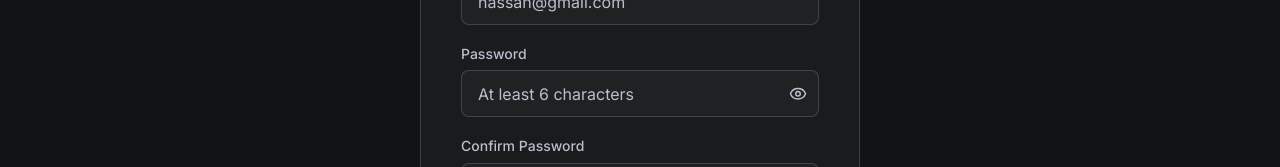
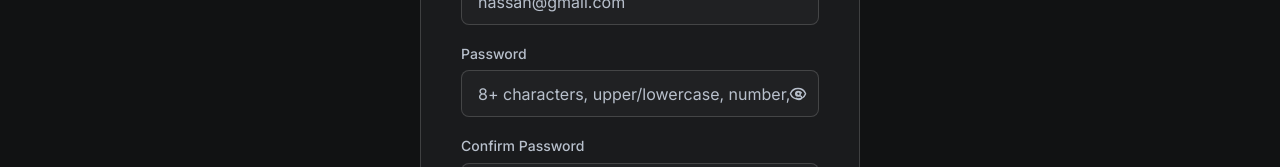
Before and after one commit to Hassandawah1/Movie-Booking, a React (Vite) app: page /register in a window 1280 px wide. Shown: the part 409-576 px from the top of the page. Built offline with nearby package versions, Linux system fonts and the light colour scheme; no server answers.

Commit message:
updated version

```diff
--- a/src/pages/auth/RegisterPage.jsx
+++ b/src/pages/auth/RegisterPage.jsx
@@ -20,14 +20,18 @@ const RegisterPage = () => {
 
   const validate = () => {
     if (!form.name.trim()) return "Full name is required"
-    if (form.name.trim().length < 2) return "Name must be at least 2 characters"
+    if (Array.from(form.name.trim()).length < 3) return "Name must be at least 3 characters"
     if (!/^[\p{L}\p{M}]+(?:[ '\u2019.-][\p{L}\p{M}]+)*$/u.test(form.name.trim())) {
       return "Name can only contain letters, spaces, hyphens, apostrophes, and periods"
     }
     if (!form.email.trim()) return "Email address is required"
-    if (!/^[^\s@]+@[^\s@]+\.[^\s@]+$/.test(form.email)) return "Please enter a valid email address"
+    if (!/^[A-Z0-9!#$%&'*+/=?^_`{|}~-]+(?:\.[A-Z0-9!#$%&'*+/=?^_`{|}~-]+)*@(?:[A-Z0-9](?:[A-Z0-9-]{0,61}[A-Z0-9])?\.)+[A-Z]{2,63}$/i.test(form.email.trim())) {
+      return "Please enter a valid email address"
+    }
     if (!form.password) return "Password is required"
-    if (form.password.length < 6) return "Password must be at least 6 characters"
+    if (!/^(?=.*[a-z])(?=.*[A-Z])(?=.*\d)(?=.*[^A-Za-z0-9\s])\S{8,}$/.test(form.password)) {
+      return "Password must be at least 8 characters and include uppercase, lowercase, number, and special character"
+    }
     if (form.password !== form.confirmPassword) return "Passwords do not match"
     return null
   }
@@ -88,6 +92,7 @@ const RegisterPage = () => {
               placeholder="e.g. Hassan Abdulfatai"
               value={form.name}
               onChange={handleChange}
+              minLength={3}
               autoComplete="name"
               disabled={loading}
             />
@@ -118,9 +123,11 @@ const RegisterPage = () => {
                 name="password"
                 type={showPassword ? "text" : "password"}
                 className="form-control"
-                placeholder="At least 6 characters"
+                placeholder="8+ characters, upper/lowercase, number, special character"
                 value={form.password}
                 onChange={handleChange}
+                minLength={8}
+                pattern="(?=.*[a-z])(?=.*[A-Z])(?=.*\d)(?=.*[^A-Za-z0-9\s])\S{8,}"
                 autoComplete="new-password"
                 disabled={loading}
                 style={{ paddingRight: "2.5rem" }}
```
